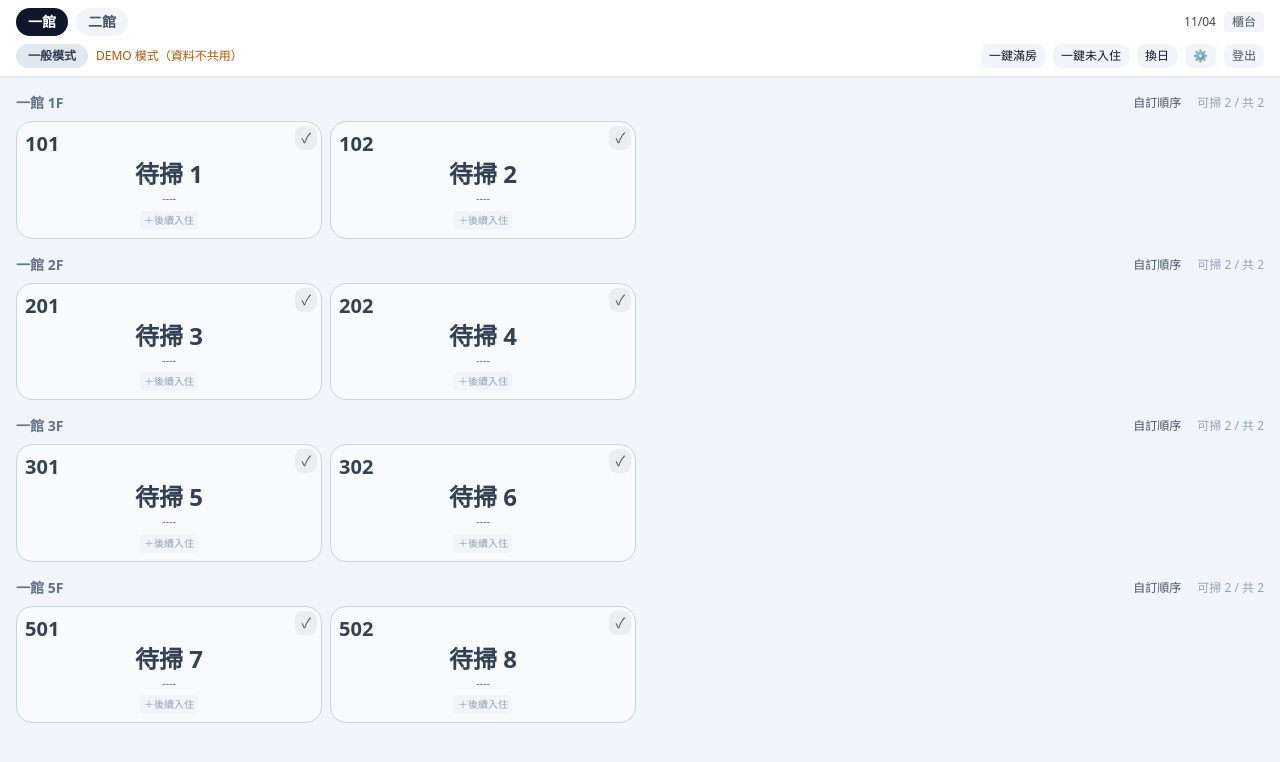
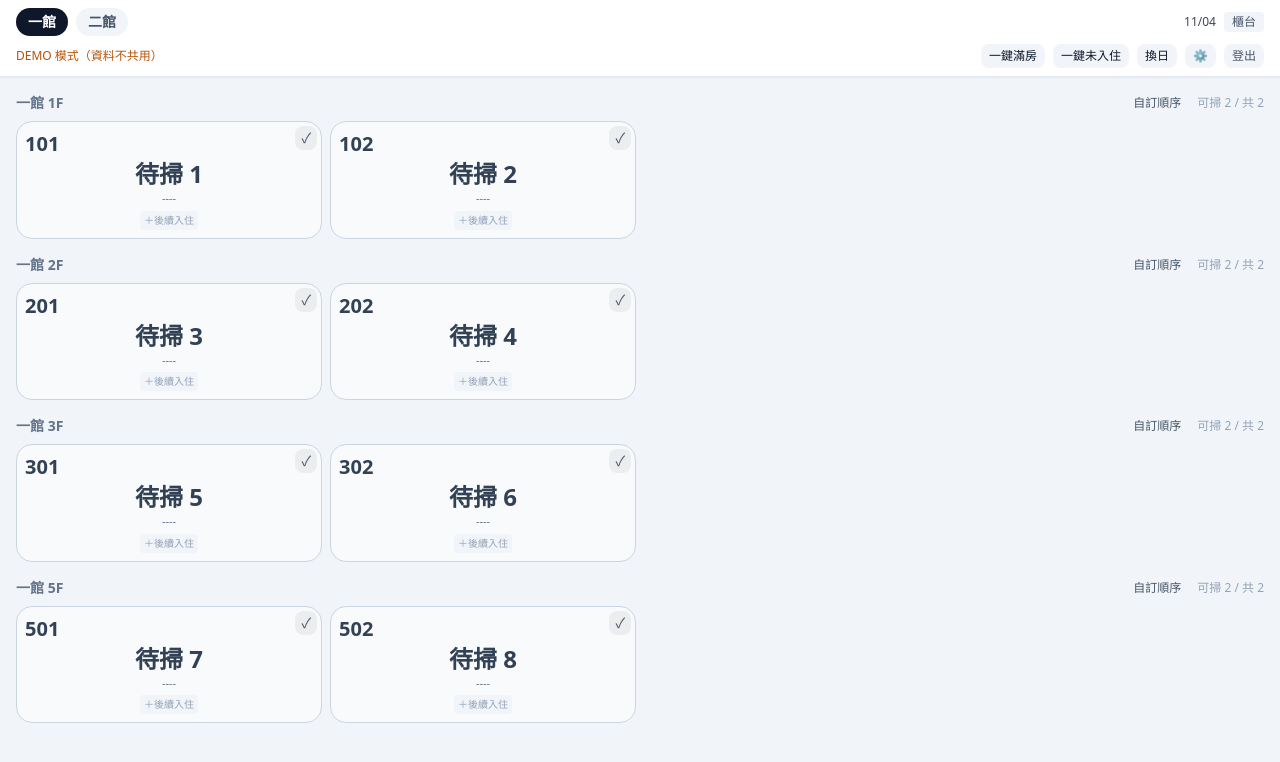
Before and after one commit to jeff79213-baba/saofang-order, a React (Vite) app: page / in a window 1280 px wide. Shown: the top 762 px of the page. Built offline with nearby package versions, Linux system fonts and the light colour scheme; the HTML template or start-up script is replaced by a standard one.

Commit message:
移除一般/掃房模式切換按鈕，房務維持掃房模式

```diff
--- a/src/components/HeaderBar.tsx
+++ b/src/components/HeaderBar.tsx
@@ -1,13 +1,11 @@
 import type { BuildingId, Role } from '../types'
 import { BUILDINGS, BUILDING_LABEL } from '../types'
-import { ModeToggle } from './ModeToggle'
 
 export function HeaderBar(props: {
   building: BuildingId
   onBuilding: (b: BuildingId) => void
   role: Role
   mode: 'normal' | 'clean'
-  onMode: () => void
   dayKey: string
   isDemo: boolean
   onFillHouse: () => void
@@ -34,7 +32,7 @@ export function HeaderBar(props: {
         <span className="rounded bg-slate-100 px-2 py-0.5 text-xs text-slate-600">{isFront ? '櫃台' : '房務'}</span>
       </div>
       <div className="flex items-center gap-2 px-4 pb-2">
-        <ModeToggle mode={props.mode} locked={!isFront} onToggle={props.onMode} />
+        {!isFront && <span className="rounded-full bg-indigo-600 px-3 py-1 text-xs font-semibold text-white">掃房模式</span>}
         {props.isDemo && <span className="text-xs text-amber-700">DEMO 模式（資料不共用）</span>}
         <div className="ml-auto flex gap-2">
           {isFront && (
--- a/src/components/ModeToggle.tsx
+++ /dev/null
@@ -1,16 +0,0 @@
-export function ModeToggle({ mode, locked, onToggle }: {
-  mode: 'normal' | 'clean'; locked: boolean; onToggle: () => void
-}) {
-  if (locked) {
-    return <span className="rounded-full bg-indigo-600 px-3 py-1 text-xs font-semibold text-white">打掃模式</span>
-  }
-  return (
-    <button
-      type="button"
-      onClick={onToggle}
-      className={`rounded-full px-3 py-1 text-xs font-semibold ${mode === 'clean' ? 'bg-indigo-600 text-white' : 'bg-slate-200 text-slate-700'}`}
-    >
-      {mode === 'clean' ? '打掃模式' : '一般模式'}
-    </button>
-  )
-}
--- a/src/pages/MainPage.tsx
+++ b/src/pages/MainPage.tsx
@@ -25,7 +25,6 @@ interface Props {
 
 export function MainPage({ rooms, settings, role, isDemo, repo, dayKey, onOpenSettings, onSignOut }: Props) {
   const [building, setBuilding] = useState<BuildingId>('A')
-  const [mode, setMode] = useState<'normal' | 'clean'>(role === 'housekeeping' ? 'clean' : 'normal')
   const [pending, setPending] = useState<Set<string>>(new Set())
   const [toasts, setToasts] = useState<ToastMsg[]>([])
   const [timeRoom, setTimeRoom] = useState<RoomState | null>(null)
@@ -33,7 +32,7 @@ export function MainPage({ rooms, settings, role, isDemo, repo, dayKey, onOpenSe
   const [orders, setOrders] = useState<Record<string, string[]>>({})
   const [confirm, setConfirm] = useState<null | { title: string; message: string; onOk: () => void }>(null)
 
-  const effectiveMode: 'normal' | 'clean' = role === 'housekeeping' ? 'clean' : mode
+  const effectiveMode: 'normal' | 'clean' = role === 'housekeeping' ? 'clean' : 'normal'
   const canCustomOrder = role === 'front'
 
   useEffect(() => {
@@ -216,7 +215,7 @@ export function MainPage({ rooms, settings, role, isDemo, repo, dayKey, onOpenSe
     <div className="min-h-full bg-slate-100 pb-10">
       <HeaderBar
         building={building} onBuilding={setBuilding} role={role}
-        mode={effectiveMode} onMode={() => setMode(m => (m === 'clean' ? 'normal' : 'clean'))}
+        mode={effectiveMode}
         dayKey={dayKey} isDemo={isDemo}
         onFillHouse={onFillHouse} onClearHouse={onClearHouse} onResetDay={onResetDay} onSettings={onOpenSettings}
         onSignOut={onSignOut}
```
Also changed, not shown: 1 other file (tests, documents, lock files or other folders).
